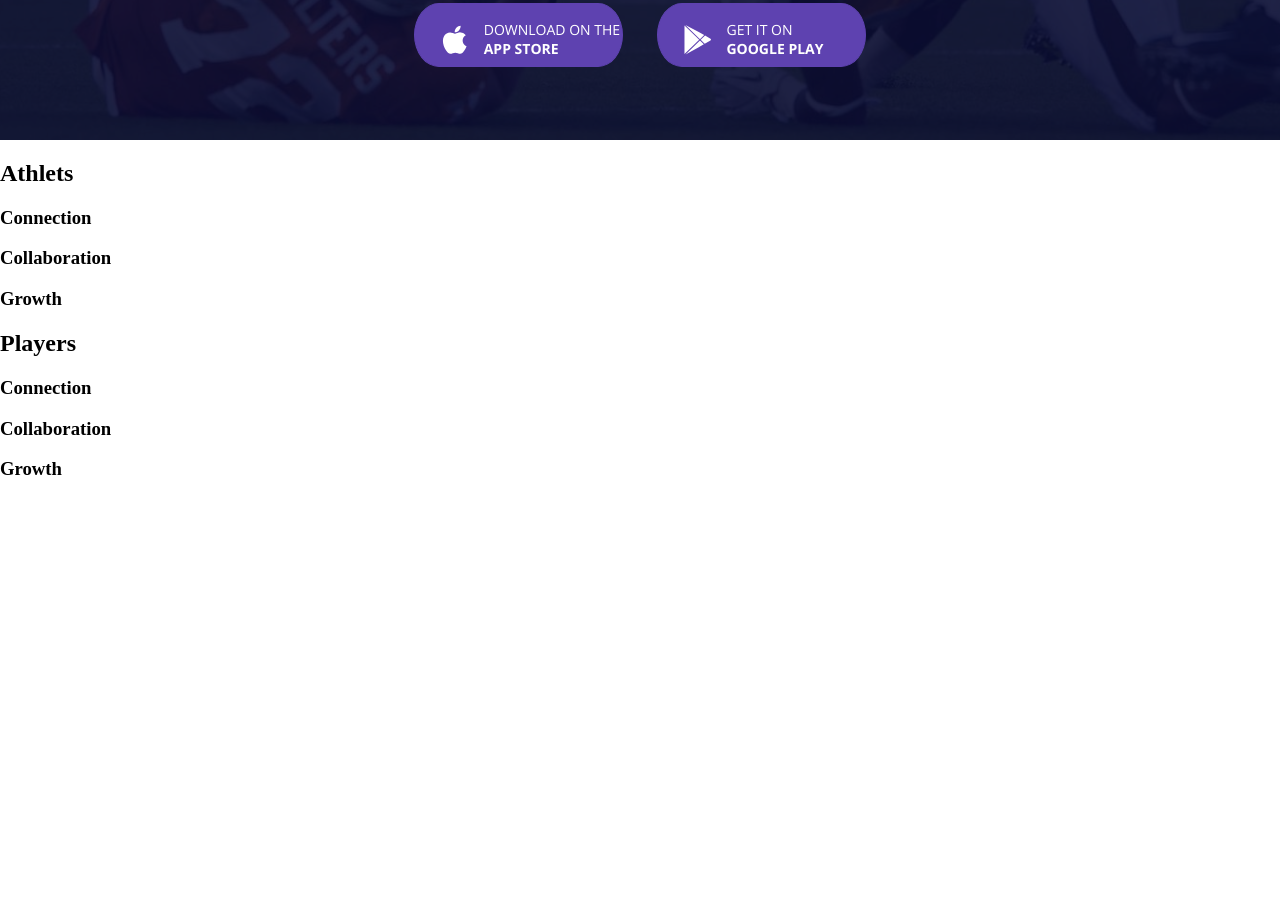
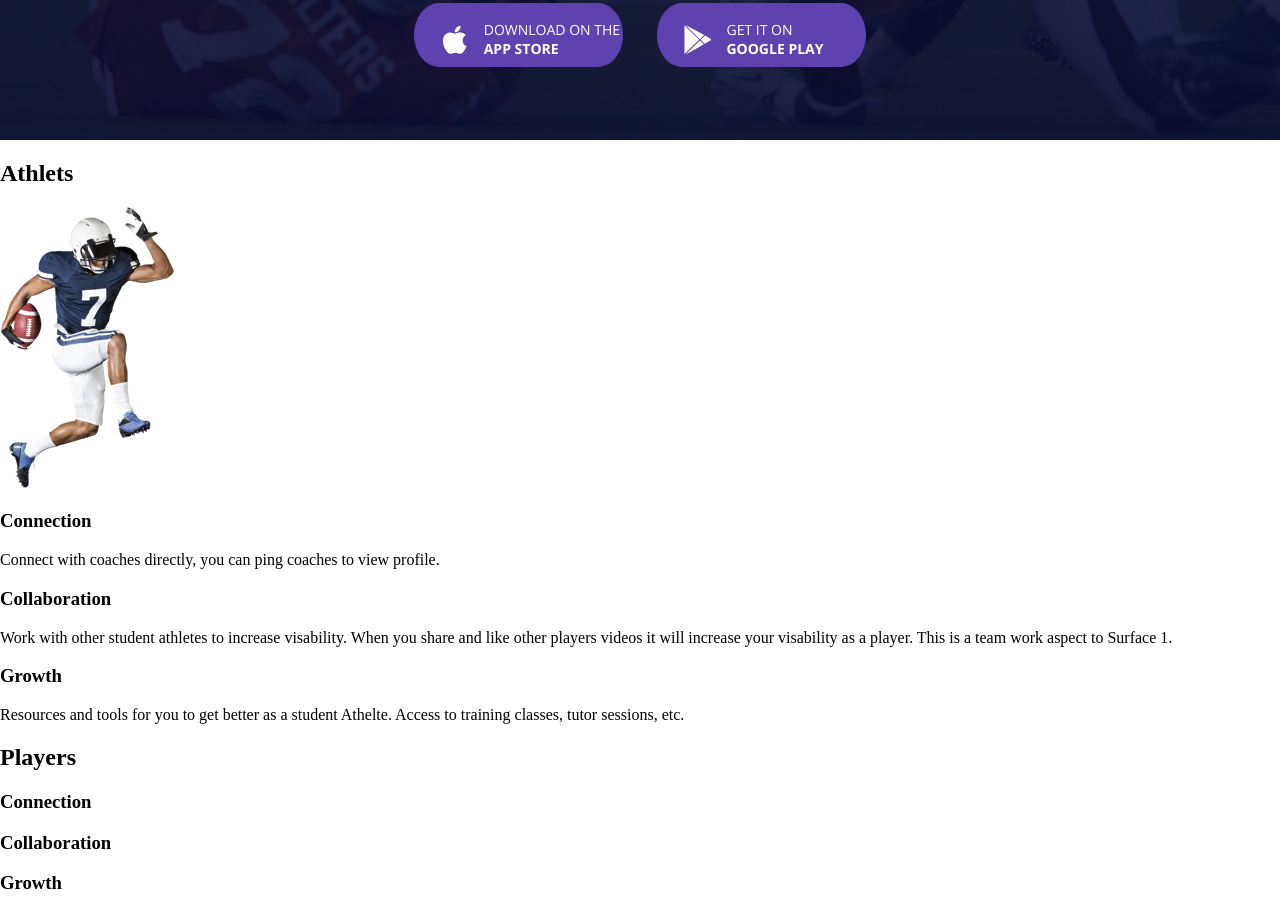
Before and after one commit to zhukovvlad/adaptive_diplom, a plain HTML site: page index.html in a window 1280 px wide. Shown: the part 773-1686 px from the top of the page. Before the commit the page ends 1272 px from the top, so only its background shows below. Drawn offline with Linux system fonts and the light colour scheme; files whose address does not match are found by name.

Commit message:
Update index.html

```diff
--- a/index.html
+++ b/index.html
@@ -8,7 +8,7 @@
   <title>My New Pen!</title>
 
   <!--  Styles  -->
-  <link rel="stylesheet" href="css/style.css">
+  <link rel="stylesheet" href="../css/style.css">
 </head>
 <body>
   <header class="header">
@@ -53,19 +53,23 @@
   </header>
   <div class="container">
     <main>
-      <article>
-        <h2>Athlets</h2>
-        <section>
+      <article class="article-main">
+        <h2 class="article-header">Athlets</h2>
+        <img class="image-box" src="../images/footballer_192.png">
+        <section class="first-chapter chapter">
           <h3>Connection</h3>
+          <p>Connect with coaches directly, you can ping coaches to view profile.</p>
         </section>
-        <section>
+        <section class="chapter second-chapter">
           <h3>Collaboration</h3>
+          <p>Work with other student athletes to increase visability. When you share and like other players videos it will increase your visability as a player. This is a team work aspect to Surface 1.</p>
         </section>
-        <section>
+        <section class="chapter third-chapter">
           <h3>Growth</h3>
+          <p>Resources and tools for you to get better as a student Athelte. Access to training classes, tutor sessions, etc.</p>
         </section>
       </article>
-      <article>
+      <article class="article-main">
         <h2>Players</h2>
         <section>
           <h3>Connection</h3>
```
